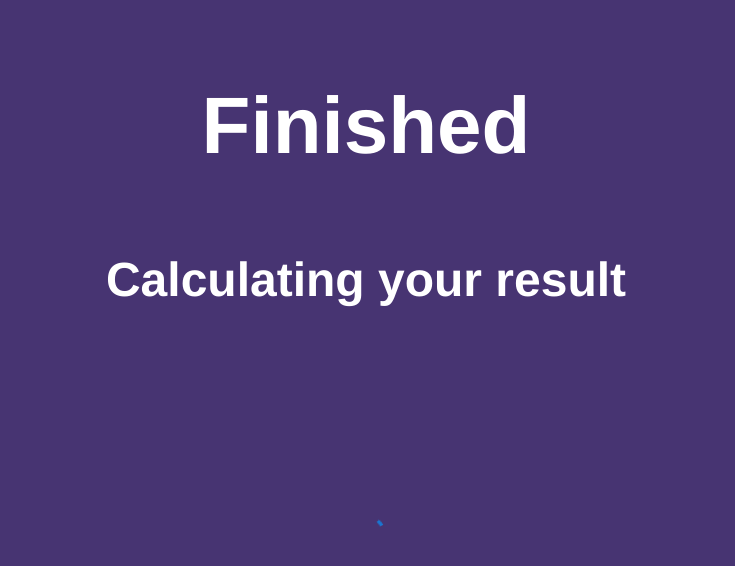
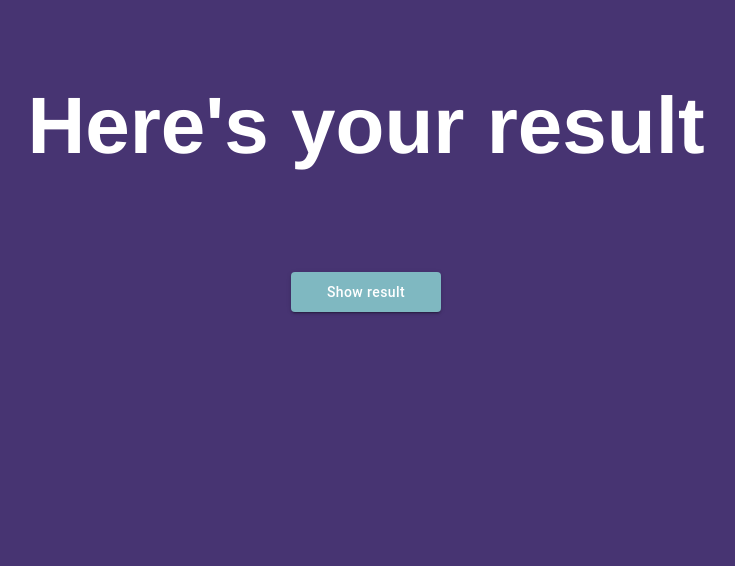
Before and after one commit to Phuc645/ProQuiz, a React (Vite) app in the folder frontend/: page /finished in a window 1280 px wide. Shown: the top 566 px of the page, without its empty margins (274-1009 px from the left). Built offline with nearby package versions, Linux system fonts and the light colour scheme.

Commit message:
Update Finished component to display results with ButtonComponent; add conditional rendering for result display

```diff
--- a/frontend/src/Finished/Finished.tsx
+++ b/frontend/src/Finished/Finished.tsx
@@ -1,6 +1,9 @@
 import './Finished.scss';
 import CircularProgress from '@mui/material/CircularProgress';
+import ButtonComponent from "../Components/ButtonComponent/ButtonComponent.tsx";
 export default function Finished() {
+    const test: boolean = false;
+    if (test) {
         return (
             <div className="finished-container">
                 <div className="finished-text">
@@ -11,3 +14,15 @@ export default function Finished() {
             </div>
         );
     }
+    else {
+        return (
+            <div className="finished-container">
+                <p className="finished-title">Here's your result</p>
+                <ButtonComponent style={{ marginTop: '20px', backgroundColor: '#7fb8c1', width: '150px', height: '40px' }}>
+                    Show result
+                </ButtonComponent>
+            </div>
+        )
+    }
+
+}
```
Lines whose indentation alone changed are shown as unchanged.
